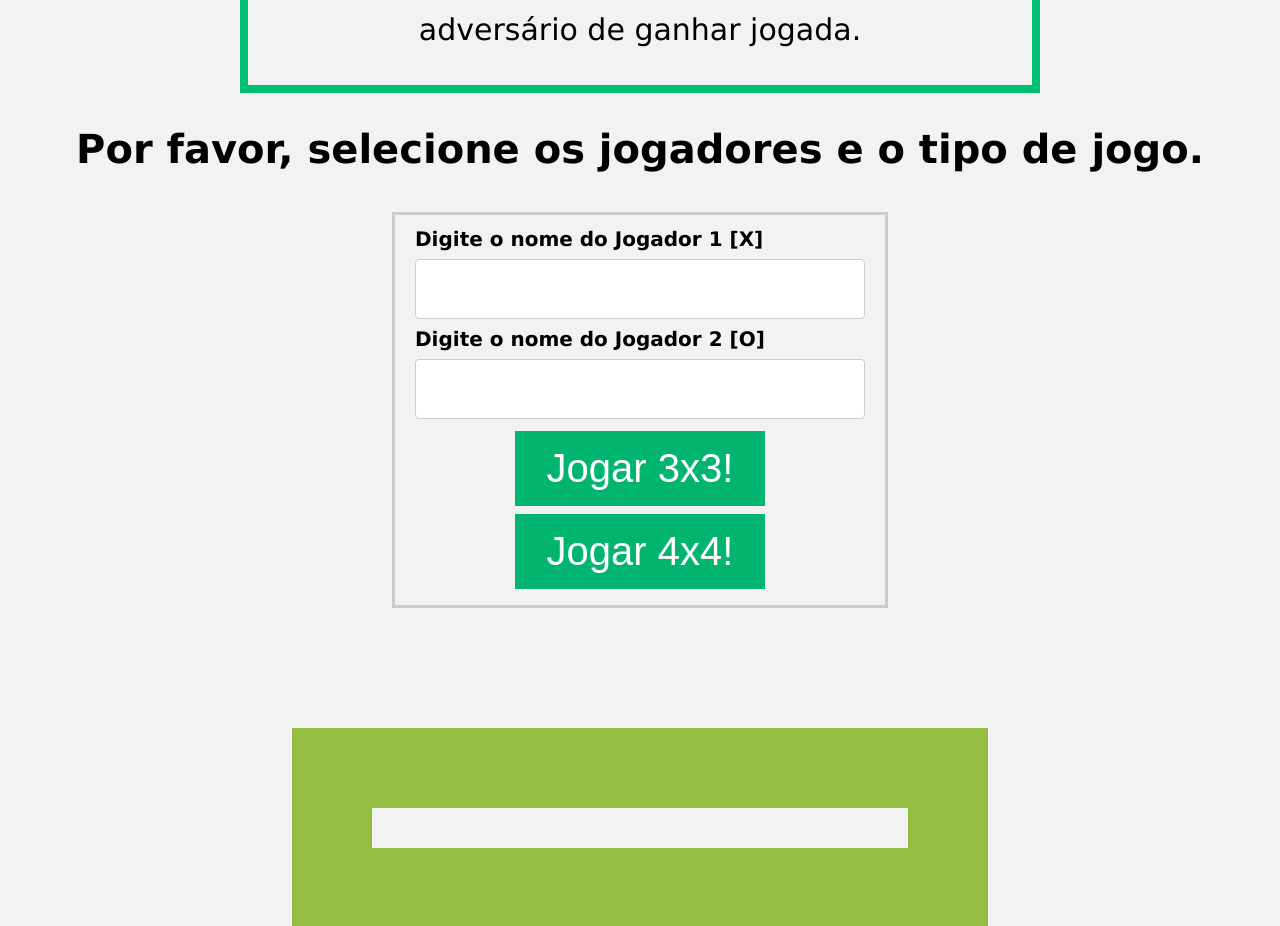
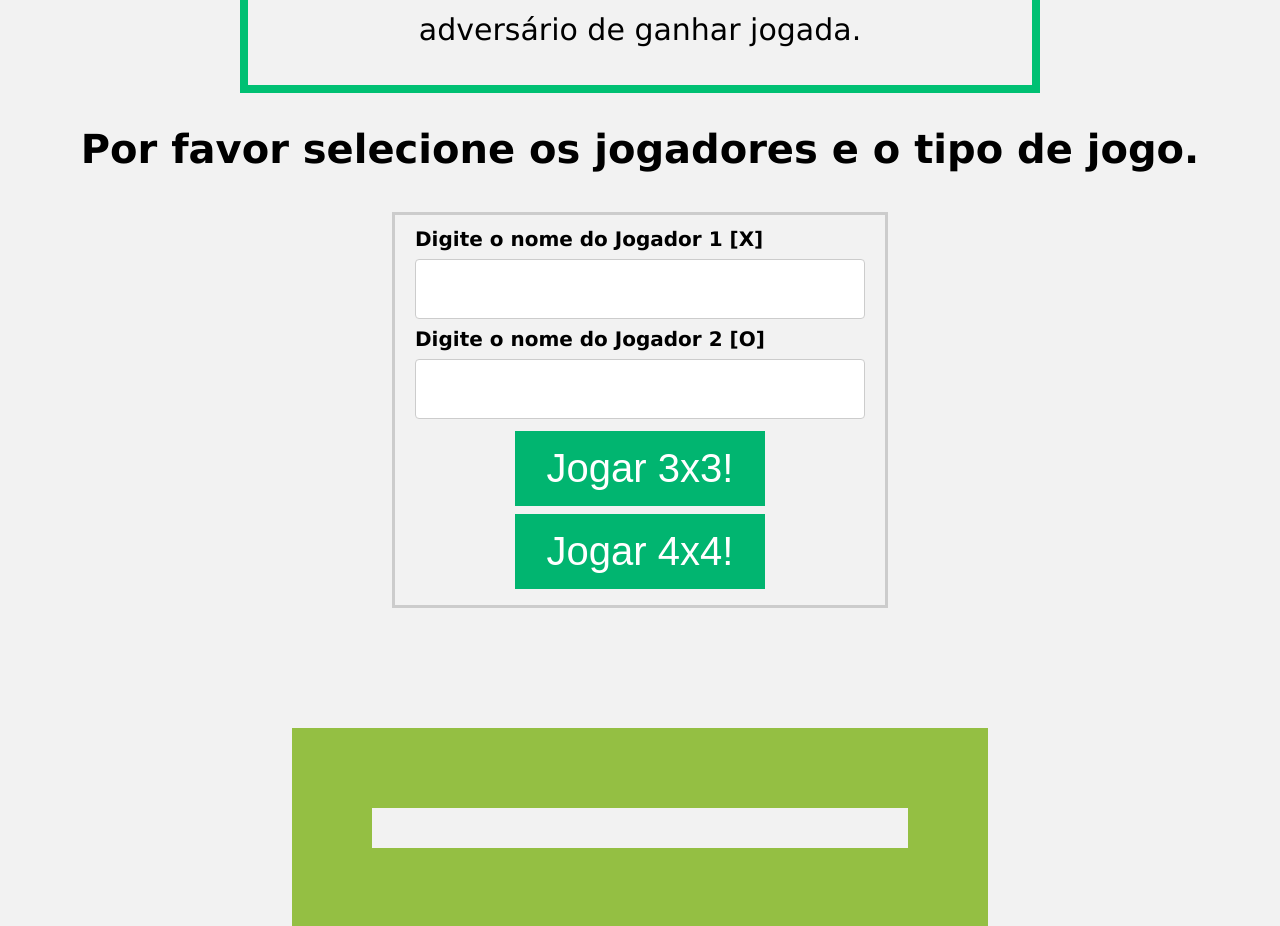
Before and after one commit to acdias93/TicTacToe, a website: page index.html in a window 1280 px wide. Shown: the part 800-1726 px from the top of the page. Drawn offline with Linux system fonts and the light colour scheme.

Commit message:
change in h2

```diff
--- a/index.html
+++ b/index.html
@@ -16,7 +16,7 @@
       <div class="header">
         <p><b>Bem-vindo ao Jogo do Galo!</b><br> Os jogadores devem jogam alternadamente, desenhando um símbolo de cada vez, num espaço que esteja vazio. <br>
             O objetivo do jogo é conseguir colocar o <span style="color: rgb(0, 120, 180); font-weight: bold">'O'</span> ou <span style="color: rgb(0, 120, 180); font-weight: bold">'X'</span> em linha, quer horizontal, vertical ou diagonal,<br> e ao mesmo tempo, quando possível, impedir o adversário de ganhar jogada.</p>
-        <h2>Por favor, selecione os jogadores e o tipo de jogo.</h2>
+        <h2>Por favor selecione os jogadores e o tipo de jogo.</h2>
       </div>
       <div class="new-players">
         <label for="name1">Digite o nome do Jogador 1 [X]</label>
```
Also changed, not shown: README.md.
